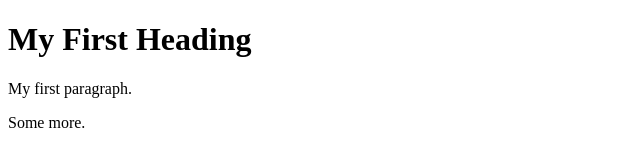
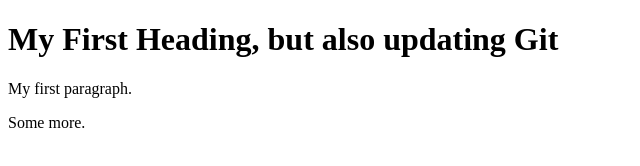
Before and after one commit to Tecanalysis/all-pros, a plain HTML site: page web/Index.html in a window 1280 px wide. Shown: the whole page, without its empty margins (0-640 px from the left). Drawn offline with Linux system fonts and the light colour scheme.

Commit message:
Updating Index Page

```diff
--- a/web/Index.html
+++ b/web/Index.html
@@ -2,7 +2,7 @@
 <html>
 <body>
 
-<h1>My First Heading</h1>
+<h1>My First Heading, but also updating Git</h1>
 
 <p>My first paragraph.</p>
 
```
